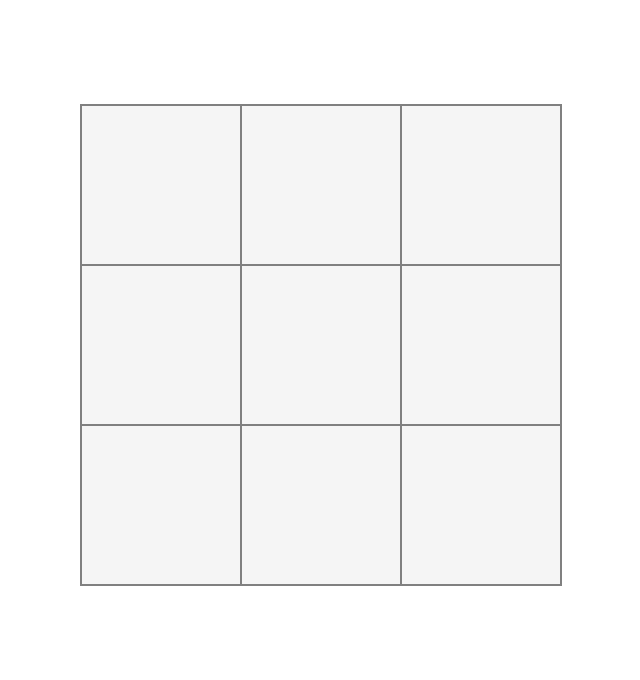
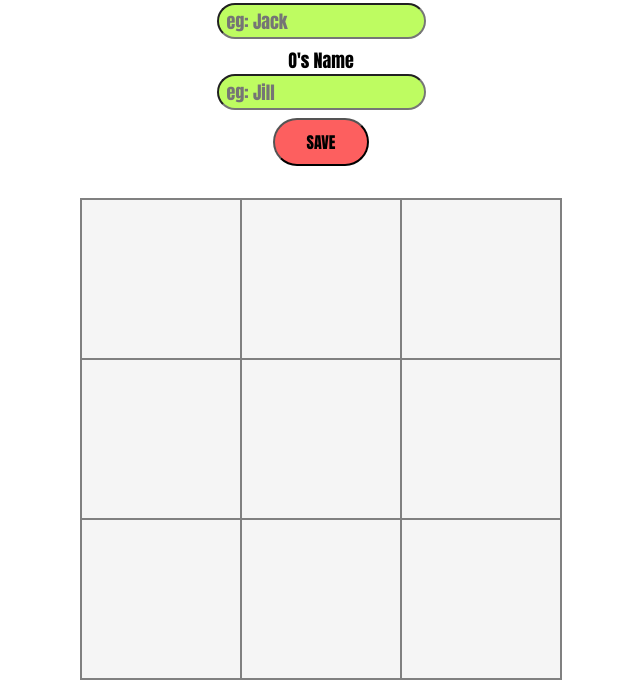
Before and after one commit to MarvinBotchway/js_Tic-Tac-Toe, a plain HTML site: page index.html in a window 1280 px wide. Shown: the part 152-832 px from the top of the page, without its empty margins (319-959 px from the left). Before the commit the page ends 800 px from the top, so only its background shows below. Drawn offline with Linux system fonts and the light colour scheme.

Commit message:
Add Register Players Form When Game Starts.

```diff
--- a/index.html
+++ b/index.html
@@ -8,9 +8,7 @@
 </head>
 <body>
     <h1>Let's Play</h1>
-    <div id="action-section">
-        <h2 id="winner-txt"></h2>
-    </div>
+    <div id="action-section"></div>
     <div id="board-container"></div>
     <script src="scripts.js"></script>
 </body>
--- a/scripts.js
+++ b/scripts.js
@@ -13,8 +13,11 @@ const DisplayController = (function () {
 
     function createBoardUI() { UpdateDisplay.createBoard();}
 
+    function createGameSetupForm() { return UpdateDisplay.createGameSetupForm(); }
+
     return {
         getGameBoard,
+        createGameSetupForm,
         updateGameBoard,
         removeGameBoard,
         checkForWin,
@@ -67,8 +70,42 @@ const CreateGameboard = (function () {
 
 const UpdateDisplay = (function () {
     const boardContainer = document.querySelector("#board-container");
-    const winnerTxt = document.querySelector("#winner-txt");
+    const winnerTxt = document.createElement("h2");
     const resetBtn = document.createElement("button");
+    const actionSection = document.querySelector("#action-section");
+
+    function createGameSetupForm() {
+        const registerPlayersForm = document.createElement("form");
+        registerPlayersForm.id = "registration-form";
+
+        const player1Label = document.createElement("label");
+        const player1Input = document.createElement("input");
+        player1Input.id = "player1";
+        player1Input.placeholder = "eg: Jack";
+        player1Label.htmlFor = "player1";
+        player1Label.textContent = "X's Name";
+
+        const player2Label = document.createElement("label");
+        const player2Input = document.createElement("input");
+        player2Input.id = "player2";
+        player2Input.placeholder = "eg: Jill";
+        player2Label.htmlFor = "player2";
+        player2Label.textContent = "O's Name";
+
+        const submitButton = document.createElement("button");
+        submitButton.type = "submit";
+        submitButton.textContent = "SAVE";
+
+
+        registerPlayersForm.appendChild(player1Label);
+        registerPlayersForm.appendChild(player1Input);
+        registerPlayersForm.appendChild(player2Label);
+        registerPlayersForm.appendChild(player2Input);
+        registerPlayersForm.appendChild(submitButton);
+
+        actionSection.appendChild(registerPlayersForm);
+
+    }
 
     function createBoard() {
         let gameBoard = DisplayController.getGameBoard();
@@ -90,7 +127,6 @@ const UpdateDisplay = (function () {
     function updateBoard(e){
         if (e.target.dataset.played != "") return;
 
-        const actionSection = document.querySelector("#action-section");
         let currentPlayer = winner = {};
         let coordinateX = coordinateY = 0;
         let played = "";
@@ -109,10 +145,13 @@ const UpdateDisplay = (function () {
 
         if (winner.symbol) {
             winnerTxt.textContent = `${winner.symbol} Wins!!!`;
+            winnerTxt.id = "winner-txt";
 
             resetBtn.addEventListener("click", resetBoard);
             resetBtn.innerHTML = "RESET";
 
+            actionSection.removeChild(actionSection.firstElementChild);
+            actionSection.appendChild(winnerTxt);
             actionSection.appendChild(resetBtn);
 
         }
@@ -132,7 +171,7 @@ const UpdateDisplay = (function () {
         resetBtn.remove();
     }
 
-    return {createBoard};
+    return {createBoard, createGameSetupForm};
 })();
 
 const CreatePlayers = (function () {
@@ -213,6 +252,7 @@ const CheckForWinner = (function () {
 
 const CreateGame = (function () {
 
+    DisplayController.createGameSetupForm();
     DisplayController.createBoardUI();
 
 })();
--- a/styles.css
+++ b/styles.css
@@ -11,11 +11,39 @@ h1 {
     height: 3rem;
     margin-top: 10vh;
 }
+input, label {
+    display: block;
+    margin: 0 auto;
+    font-weight: 600;
+    font-size: large;
+
+}
+label {
+    text-align: center;
+}
+
+input {
+    background-color: rgb(190, 252, 97);
+    height: 1rem;
+    border-radius: 30px;
+    margin-bottom: .5rem;
+    padding: .5rem .5rem;
+}
+
+input:focus {
+    background-color: white;
+    color: black;
+
+}
+
+input:focus::placeholder {
+    color: transparent;
+}
 button {
     display: block;
     background-color: rgb(253, 95, 95);
     color: black;
-    padding: .5rem 1rem;
+    padding: 0 2rem;
     font-size: medium;
     font-weight: 600;
     border-radius: 30px;
@@ -36,7 +64,8 @@ button:hover {
 }
 #action-section {
     margin-bottom: 2rem;
-    height: 6rem;
+    height: auto;
+
 }
 .board {
     display: flex;
```
